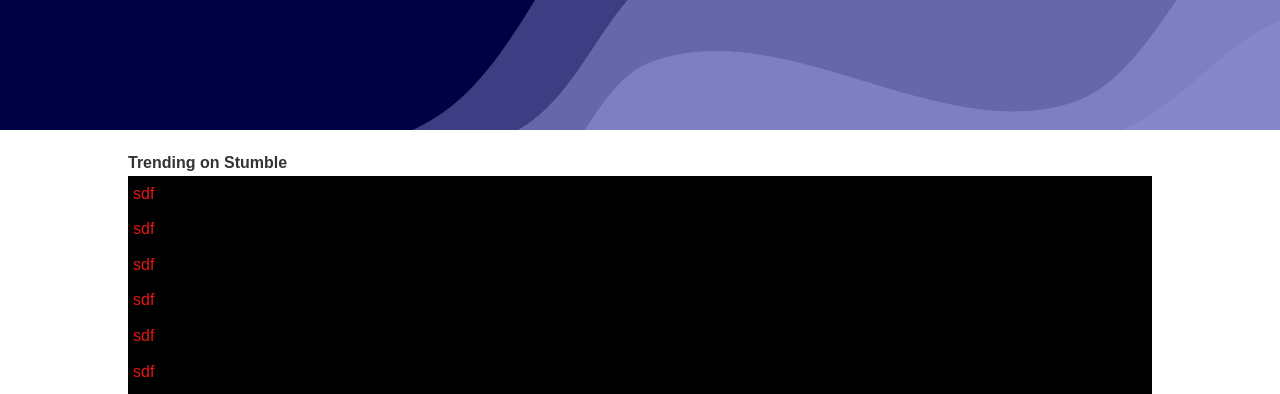
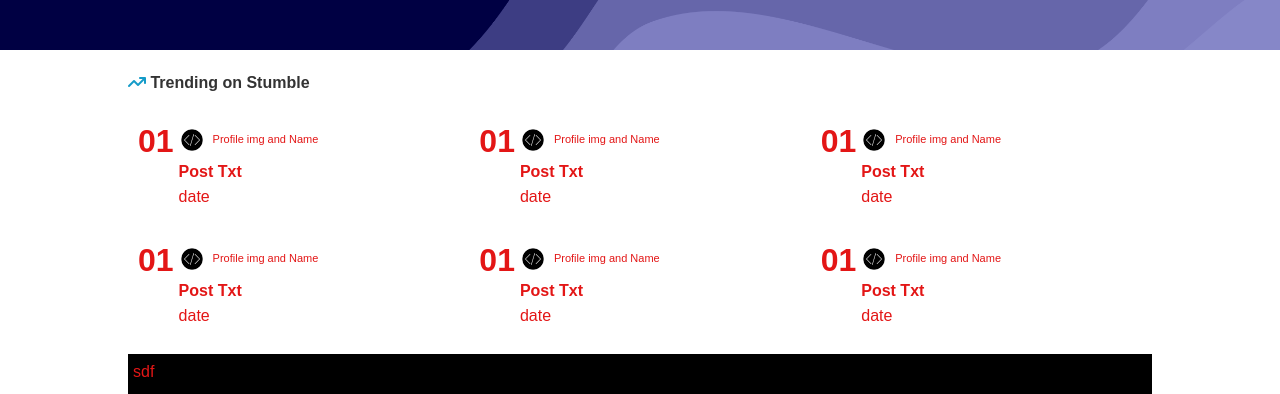
Before and after one commit to LJXSean/Stumble-api, a React (Create React App) app in the folder client/: page / in a window 1280 px wide. Shown: the part 510-904 px from the top of the page. Built offline with nearby package versions, Linux system fonts and the light colour scheme; no server answers.

Commit message:
Create Landing cards that displays top 6 posts

```diff
--- a/client/src/App.css
+++ b/client/src/App.css
@@ -402,7 +402,7 @@ button {
 .landing {
   position: relative;
   background: url("./img/showcase.jpg") no-repeat center center/cover;
-  height: 80vh;
+  height: 70vh;
   border-bottom: #000 1px;
   margin-bottom: 20px;
 }
--- a/client/src/components/landing/Landing.js
+++ b/client/src/components/landing/Landing.js
@@ -1,10 +1,11 @@
-import React, { useEffect } from "react";
-import { Link, Navigate } from "react-router-dom";
-import { connect } from "react-redux";
-import PropTypes from "prop-types";
-import { getProfiles } from "../../actions/profile";
-import { useSpring, animated } from "react-spring";
-import "./landing.css";
+import React, { useEffect } from 'react';
+import { Link, Navigate } from 'react-router-dom';
+import { connect } from 'react-redux';
+import PropTypes from 'prop-types';
+import { getProfiles } from '../../actions/profile';
+import { useSpring, animated } from 'react-spring';
+import './landing.css';
+import LandingCard from './LandingCard';
 
 function Number({ n }) {
   const { number } = useSpring({
@@ -14,7 +15,7 @@ function Number({ n }) {
     config: { mass: 1, tension: 20, friction: 10 },
   });
   return (
-    <animated.span className="highlight-text">
+    <animated.span className='highlight-text'>
       {number.to((n) => n.toFixed(0))}
     </animated.span>
   );
@@ -26,59 +27,72 @@ const Landing = ({ isAuthenticated, profiles, getProfiles }) => {
   }, [getProfiles]);
 
   if (isAuthenticated) {
-    return <Navigate to="/dashboard" />;
+    return <Navigate to='/dashboard' />;
   }
 
   return (
     <div>
-      <section className="landing">
-        <div className="dark-overlay">
-          <div className="landing-inner">
-            <h1 className="x-large">Connect with others</h1>
-            <p className="lead">
+      <section className='landing'>
+        <div className='dark-overlay'>
+          <div className='landing-inner'>
+            <h1 className='x-large'>Connect with others</h1>
+            <p className='lead'>
               Create a student profile/portfolio, find the best groupmates for
               your modules, get help from <Number n={profiles.length} /> other
               developers
             </p>
-            <div className="buttons">
-              <Link to="register" className="my-btn primary-btn">
+            <div className='buttons'>
+              <Link to='register' className='my-btn primary-btn'>
                 Sign Up
               </Link>
-              <Link to="login" className="my-btn sec-btn">
+              <Link to='login' className='my-btn sec-btn'>
                 Login
               </Link>
             </div>
           </div>
         </div>
       </section>
-      <h4 className="subTitle">Trending on Stumble</h4>
-      <div className="landing-bottom">
+
+      <h4 className='subTitle'>
+        <i class='fa-solid fa-arrow-trend-up' style={{ color: '#149bc8' }}></i>{' '}
+        Trending on Stumble
+      </h4>
+      <div className='cards-container'>
+        <LandingCard />
+        <LandingCard />
+        <LandingCard />
+        <LandingCard />
+        <LandingCard />
+        <LandingCard />
+      </div>
+
+      <div className='landing-bottom'>
         <ul>
-          <li style={{ padding: "5px" }}>sdf</li>
-          <li style={{ padding: "5px" }}>sdf</li>{" "}
-          <li style={{ padding: "5px" }}>sdf</li>{" "}
-          <li style={{ padding: "5px" }}>sdf</li>{" "}
-          <li style={{ padding: "5px" }}>sdf</li>{" "}
-          <li style={{ padding: "5px" }}>sdf</li>{" "}
-          <li style={{ padding: "5px" }}>sdf</li>{" "}
-          <li style={{ padding: "5px" }}>sdf</li>{" "}
-          <li style={{ padding: "5px" }}>sdf</li>
-          <li style={{ padding: "5px" }}>sdf</li>{" "}
-          <li style={{ padding: "5px" }}>sdf</li>{" "}
-          <li style={{ padding: "5px" }}>sdf</li>{" "}
-          <li style={{ padding: "5px" }}>sdf</li>{" "}
-          <li style={{ padding: "5px" }}>sdf</li>{" "}
-          <li style={{ padding: "5px" }}>sdf</li>{" "}
-          <li style={{ padding: "5px" }}>sdf</li>{" "}
-          <li style={{ padding: "5px" }}>sdf</li>{" "}
-          <li style={{ padding: "5px" }}>sdf</li>{" "}
-          <li style={{ padding: "5px" }}>sdf</li>{" "}
-          <li style={{ padding: "5px" }}>sdf</li>{" "}
-          <li style={{ padding: "5px" }}>sdf</li>{" "}
-          <li style={{ padding: "5px" }}>sdf</li>{" "}
-          <li style={{ padding: "5px" }}>sdf</li>{" "}
-          <li style={{ padding: "5px" }}>sdf</li>{" "}
-          <li style={{ padding: "5px" }}>sdf</li>
+          <li style={{ padding: '5px' }}>sdf</li>
+          <li style={{ padding: '5px' }}>sdf</li>{' '}
+          <li style={{ padding: '5px' }}>sdf</li>{' '}
+          <li style={{ padding: '5px' }}>sdf</li>{' '}
+          <li style={{ padding: '5px' }}>sdf</li>{' '}
+          <li style={{ padding: '5px' }}>sdf</li>{' '}
+          <li style={{ padding: '5px' }}>sdf</li>{' '}
+          <li style={{ padding: '5px' }}>sdf</li>{' '}
+          <li style={{ padding: '5px' }}>sdf</li>
+          <li style={{ padding: '5px' }}>sdf</li>{' '}
+          <li style={{ padding: '5px' }}>sdf</li>{' '}
+          <li style={{ padding: '5px' }}>sdf</li>{' '}
+          <li style={{ padding: '5px' }}>sdf</li>{' '}
+          <li style={{ padding: '5px' }}>sdf</li>{' '}
+          <li style={{ padding: '5px' }}>sdf</li>{' '}
+          <li style={{ padding: '5px' }}>sdf</li>{' '}
+          <li style={{ padding: '5px' }}>sdf</li>{' '}
+          <li style={{ padding: '5px' }}>sdf</li>{' '}
+          <li style={{ padding: '5px' }}>sdf</li>{' '}
+          <li style={{ padding: '5px' }}>sdf</li>{' '}
+          <li style={{ padding: '5px' }}>sdf</li>{' '}
+          <li style={{ padding: '5px' }}>sdf</li>{' '}
+          <li style={{ padding: '5px' }}>sdf</li>{' '}
+          <li style={{ padding: '5px' }}>sdf</li>{' '}
+          <li style={{ padding: '5px' }}>sdf</li>
         </ul>
       </div>
     </div>
--- a/client/src/components/landing/LandingCard.js
+++ b/client/src/components/landing/LandingCard.js
@@ -0,0 +1,30 @@
+import React from 'react';
+import PropTypes from 'prop-types';
+import icon from '../../img/icon.png';
+
+const LandingCard = (props) => {
+  return (
+    <div className='card'>
+      <h1>01</h1>
+      <div className='cardItem'>
+        <div className='cardHeader'>
+          {' '}
+          <img
+            className='header-img'
+            src={icon}
+            alt='icon'
+            style={{ color: '#e31616', height: '38px', objectFit: 'contain' }}
+          />
+          <span>Profile img and Name</span>
+        </div>
+
+        <h4>Post Txt</h4>
+        <span>date</span>
+      </div>
+    </div>
+  );
+};
+
+LandingCard.propTypes = {};
+
+export default LandingCard;
--- a/client/src/components/landing/landing.css
+++ b/client/src/components/landing/landing.css
@@ -26,16 +26,50 @@
 }
 
 .landing-bottom {
-  margin-top: 100px;
+  margin: auto;
+  margin-top: 10px;
   position: relative;
   background-color: #000;
   color: #e31616;
   height: 100%;
   width: 80%;
-  margin: auto;
   display: flex;
   flex-direction: row;
 }
+
+.cards-container {
+  position: relative;
+  color: #e31616;
+  height: 100%;
+  width: 80%;
+  margin: auto;
+  margin-top: 10px;
+  display: flex;
+  flex-wrap: wrap;
+}
+
+.card {
+  position: relative;
+  /* background-color: yellow; */
+  color: #e31616;
+  padding:10px;
+  display: flex;
+  flex-direction: row;
+  flex-basis: 33.333333%;
+}
+
+.cardItem{
+  padding: 5px;
+}
+
+
+.cardHeader {
+  display: flex;
+  flex-direction: row;
+  font-size: 11px;
+  align-items: center;
+}
+
 
 .subTitle {
   position: relative;
```
